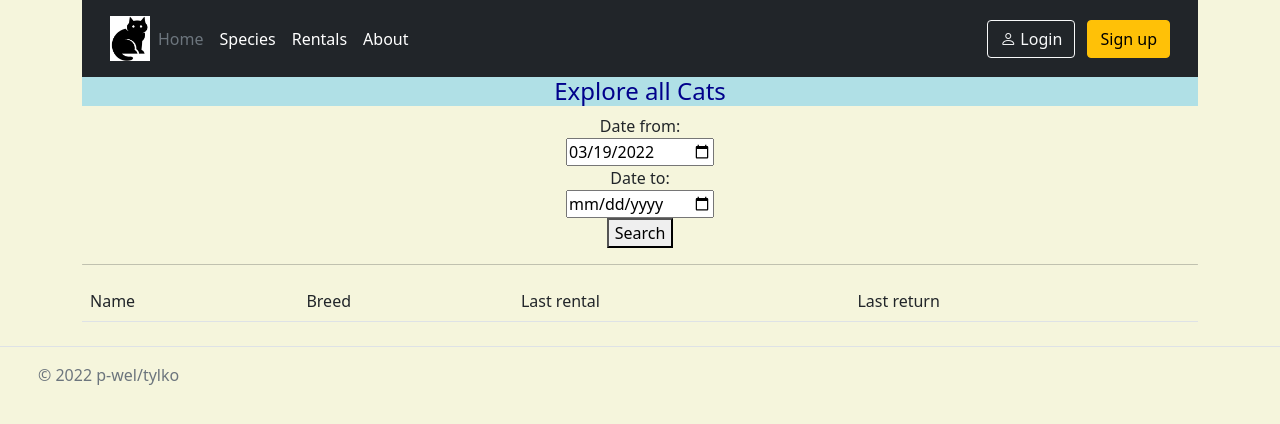
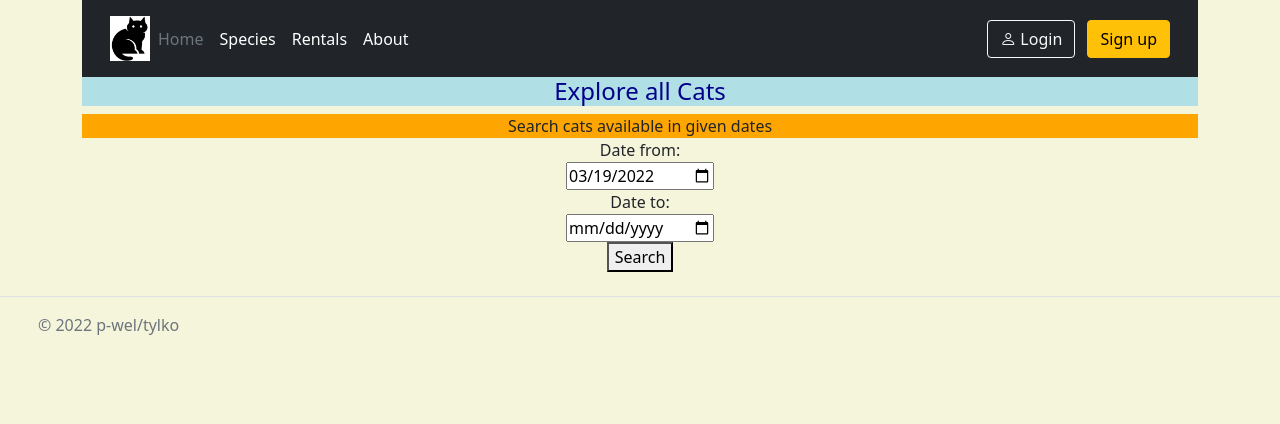
Before and after one commit to p-wel/cat_rental, a Django app: page /explore/ in a window 1280 px wide. Shown: the top 424 px of the page. Run offline with Django 3.2, Linux system fonts and the light colour scheme; parts of the project's set-up code (start-up, migrations or seed data) failed here and were passed over; some libraries are stand-ins or nearby versions.

Commit message:
cat_rental view upgrade
- handle_cat_rental divided into 2 seperate methods
- hendle_return deleted (not needed yet)
- @login_required added
- rental_dates upgraded with field not_available, to show msg if cat cannot be rented in given dates
- explore_list & cats_list date filter hidden after use + hint before use added

```diff
--- a/cats/templates/cats/cats_list.html
+++ b/cats/templates/cats/cats_list.html
@@ -3,12 +3,17 @@
 {% block title %}Cats list{% endblock %}
 {% block content %}
     <h1>Cats</h1>
+    {% if cats_list == None %}
+        <div style="text-align: center; background-color:orange ;margin: auto">
+            Search cats available in given dates
+        </div>
         <div style="width: 200px; text-align: center; margin: auto">
             <form method="get">
                 {{ search_form }}
                 <button type="submit">Search</button>
             </form>
         </div>
+    {% else %}
         <hr class="rounded">
         <table class="table table-hover">
             <thead>
@@ -29,4 +34,5 @@
                 {% endif %}
             {% endfor %}
         </table>
+    {% endif %}
 {% endblock %}
--- a/cats/templates/cats/explore_list.html
+++ b/cats/templates/cats/explore_list.html
@@ -3,13 +3,18 @@
 {% block title %}Explore{% endblock %}
 {% block content %}
     <h1>Explore all Cats</h1>
+    {% if cats_list == None %}
+        <div style="text-align: center; background-color:orange ;margin: auto">
+            Search cats available in given dates
+        </div>
     <div style="width: 200px; text-align: center; margin: auto">
         <form method="get">
             {{ search_form }}
             <button type="submit">Search</button>
         </form>
-</form>
     </div>
+    {% else %}
+        <div>
             <hr class="rounded">
             <table class="table table-hover">
                 <thead>
@@ -28,4 +33,7 @@
                     </tr>
                 {% endfor %}
             </table>
+        </div>
+    {% endif %}
+
 {% endblock %}
--- a/cats/urls.py
+++ b/cats/urls.py
@@ -1,7 +1,7 @@
 from django.urls import path
 
-from cats.views import cats_list, handle_cat_rental, congrats_mail, IndexView, AboutView, \
-    SpeciesListView, cat_rental_dates, explore_list, rentals_history, CatDetailView
+from cats.views import cats_list, handle_rent, congrats_mail, IndexView, AboutView, \
+    SpeciesListView, rental_dates, explore_list, rentals_history, CatDetailView
 
 app_name = "cats"
 
@@ -12,8 +12,8 @@ urlpatterns = [
     path('explore/', explore_list, name="explore_list"),
     path('species/<int:species_id>/', cats_list, name="cats_list"),
     path('cat/<int:pk>/', CatDetailView.as_view(), name="details"),
-    path('cat/<int:cat_id>/rental_dates/', cat_rental_dates, name="rental_dates"),
+    path('cat/<int:cat_id>/rental_dates/', rental_dates, name="rental_dates"),
     path('cat/<int:cat_id>/rental_dates/congrats', congrats_mail, name="congrats_mail"),
-    path('cat/<int:cat_id>/rent/', handle_cat_rental, name="rent_the_cat"),
+    path('cat/<int:cat_id>/rent/', handle_rent, name="handle_rent"),
     path('cat/rentals', rentals_history, name="rentals_history"),
 ]
--- a/cats/views.py
+++ b/cats/views.py
@@ -2,11 +2,10 @@ import datetime
 
 from django.contrib.auth.decorators import login_required
 from django.core.mail import send_mail
-from django.http import HttpResponseRedirect
+from django.core.paginator import Paginator
 from django.shortcuts import render, get_object_or_404
 from django.template.loader import render_to_string
 from django.urls import reverse
-from django.utils import timezone
 from django.views.generic import TemplateView, ListView, DetailView
 
 from cats.forms import RentalForm, SearchForm
@@ -29,10 +28,12 @@ class SpeciesListView(ListView):
 def explore_list(request):
     cats = None
     search_form = SearchForm(request.GET or None)
+
     if search_form.is_valid():
         date_from = search_form.cleaned_data['date_from']
         date_to = search_form.cleaned_data['date_to']
         cats = Cat.objects.filter_by_dates(date_from, date_to)
+
     context = {'cats_list': cats, 'search_form': search_form}
     return render(request, 'cats/explore_list.html', context)
 
@@ -41,12 +42,14 @@ def cats_list(request, species_id):
     cats = None
     search_form = SearchForm(request.GET or None)
     breeds = Breed.objects.all()
+
     if search_form.is_valid():
         date_from = search_form.cleaned_data['date_from']
         date_to = search_form.cleaned_data['date_to']
         cats = Cat.objects.filter_by_dates(date_from, date_to)
         search_form.helper.form_action = reverse("cats:cats_list", args=[species_id])
     context = {'cats_list': cats, 'breeds_list': breeds, 'species_id': species_id, 'search_form': search_form}
+
     return render(request, 'cats/cats_list.html', context)
 
 
@@ -56,88 +59,42 @@ class CatDetailView(DetailView):
 
 
 @login_required
-def cat_rental_dates(request, cat_id):
+def rental_dates(request, cat_id, available=True):
     cat = get_object_or_404(Cat, pk=cat_id)
     rental_form = RentalForm()
-    context = {"cat": cat, "rental_form": rental_form}
+    context = {"cat": cat, "rental_form": rental_form, "available": available}
+
     return render(request, 'cats/rental_dates.html', context)
 
 
 @login_required
-def handle_cat_rental(request, cat_id=None):
+def handle_rent(request, cat_id=None):
     user = request.user
+    rent_from = request.POST.get("date_from")
+    rent_to = request.POST.get("date_to")
 
-    def handle_rent():
-        rent_from = request.POST.get("date_from")
-        rent_to = request.POST.get("date_to")
-        try:
-            cat = Cat.objects.filter_by_dates(rent_from, rent_to).get(pk=cat_id)
-            Rental.objects.create(
-                user=user,
-                cat=cat,
-                rental_date=rent_from,
-                return_date=rent_to,
-                valid=True
-            )
-            cat.save()
-            print("WOLNY")
-            return congrats_mail(request, cat_id)
-        except Cat.DoesNotExist:
-            # TODO: Show error msg:
-            print('Cat not available in given timeframes')
-            return cat_rental_dates(request, cat_id)
+    try:
+        cat = Cat.objects.filter_by_dates(rent_from, rent_to).get(pk=cat_id)
+        Rental.objects.create(
+            user=user,
+            cat=cat,
+            rental_date=rent_from,
+            return_date=rent_to,
+            valid=True
+        )
+        cat.save()
+        return congrats_mail(request, cat_id)
 
-    def handle_return(rental_id):
-        keys = [
-            key for key in request.POST.keys()
-            if key.startswith("cat_")
-        ]
-        key = int(keys[0].split("_")[1])
-        """
-        keys - taking out proper cat's id from submit button in:
-                /rentals_history.html
-                    button name="cat_{{ rental.cat.id }}"
-        """
-        cat = Cat.objects.get(pk=key)
-
-        # TODO: last() should be changed for this rental's id
-        # TODO: also, it should make Rental.valid = False
-
-        rental = Rental.objects.filter(user=user, cat=cat).last()
-        """
-        rental - last rental of given cat, rented by given user
-        last() method to avoid assigning older rentals that weren't signed as returned before
-        """
-        rental.return_date = timezone.now()
-        rental.valid = False
-        rental.save()
-
-        # TODO TRY TO TAKE RENTAL ID FROM THE BUTTON, SET THIS RENTAL'S RETURN DATE TO NOW AND VALID=FALSE, THEN SAVE:
-        rental = Rental.objects.get(pk=rental_id)
-        rental.return_date = timezone.now()
-        rental.valid = False
-        rental.save()
-
-        # """
-        # if not - to avoid double saves if user would click a button more than once
-        #         or if user would refresh/has connection issues
-        # """
-        return HttpResponseRedirect(reverse("cats:rentals_history"))
-
-    if user.is_authenticated:
-        if request.GET.get("rent"):
-            return handle_rent()
-        else:
-            return handle_return()
-
-    # rentals = Rental.objects.filter(user=user)
-    # return render(request, "cats/rentals_history.html", {'rentals': rentals})
+    except Cat.DoesNotExist:
+        available = False
+        return rental_dates(request, cat_id, available)
 
 
 @login_required
 def rentals_history(request):
     user_rentals = Rental.objects.filter(user=request.user).order_by('-rental_date')
     today = datetime.date.today()
+
     return render(request, "cats/rentals_history.html", {'user_rentals': user_rentals, 'today': today})
 
 
@@ -151,4 +108,5 @@ def congrats_mail(request, cat_id):
               '',
               [request.user.email],
               fail_silently=False)
+
     return render(request, 'cats/congrats.html', {'cat': cat})
```
Also changed, not shown: cats/forms.py (+0 -21 lines), cats/templates/cats/rental_dates.html (+8 -5 lines). Lines whose indentation alone changed are shown as unchanged.
